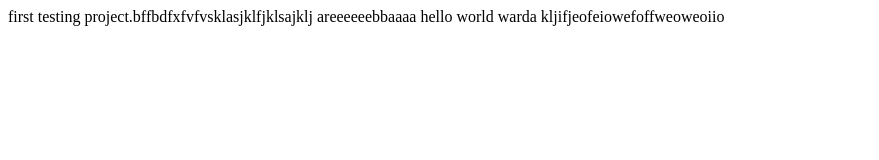
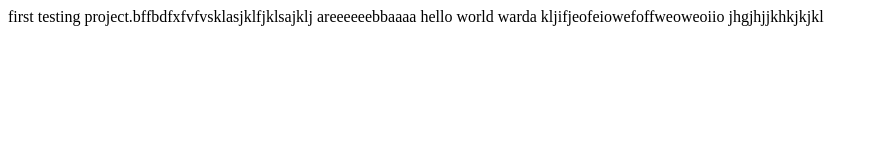
Before and after one commit to AreeebaArshad/Project1, a plain HTML site: page index.html in a window 1280 px wide. Shown: the whole page, without its empty margins (0-879 px from the left). Drawn offline with Linux system fonts and the light colour scheme.

Commit message:
test clone commit

```diff
--- a/index.html
+++ b/index.html
@@ -6,6 +6,6 @@
     warda
     kljifjeofeiowefoffweoweoiio
 
-
+jhgjhjjkhkjkjkl
 
 </body>
```
